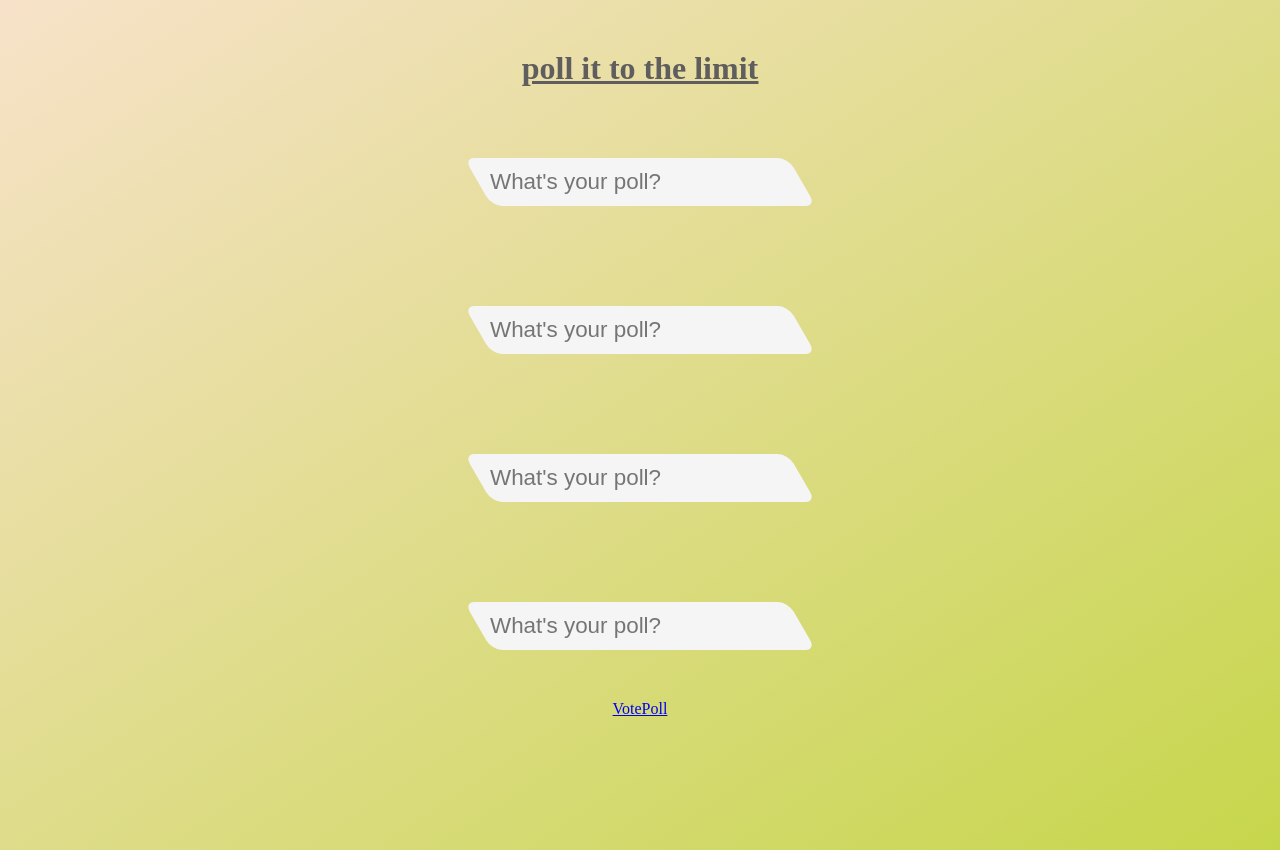
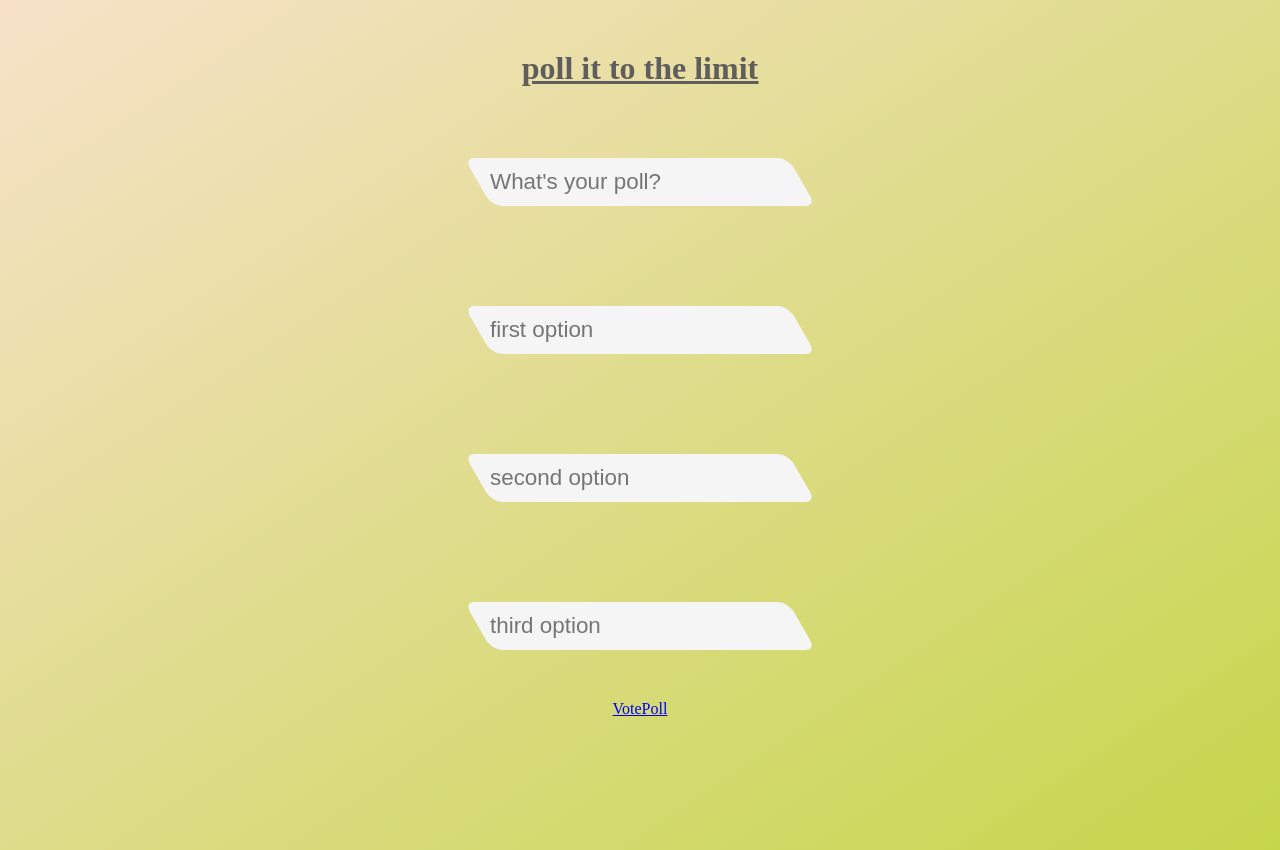
Before and after one commit to florianGierlichs/poll-it-to-the-limit, a React (Create React App) app: page / in a window 1280 px wide. Built offline with nearby package versions, Linux system fonts and the light colour scheme; a web font is replaced by a local one.

Commit message:
Update input options

```diff
--- a/src/pages/Add-poll.js
+++ b/src/pages/Add-poll.js
@@ -6,9 +6,9 @@ function AddPoll() {
   return (
     <>
       <Input placeholder="What's your poll?" id="questionPoll" />
-      <Input placeholder="What's your poll?" id="firstOption" />
-      <Input placeholder="What's your poll?" id="secondOption" />
-      <Input placeholder="What's your poll?" id="thirdOption" />
+      <Input placeholder="first option" id="firstOption" />
+      <Input placeholder="second option" id="secondOption" />
+      <Input placeholder="third option" id="thirdOption" />
       <Link to="/VotePoll">VotePoll</Link>
     </>
   );
```
